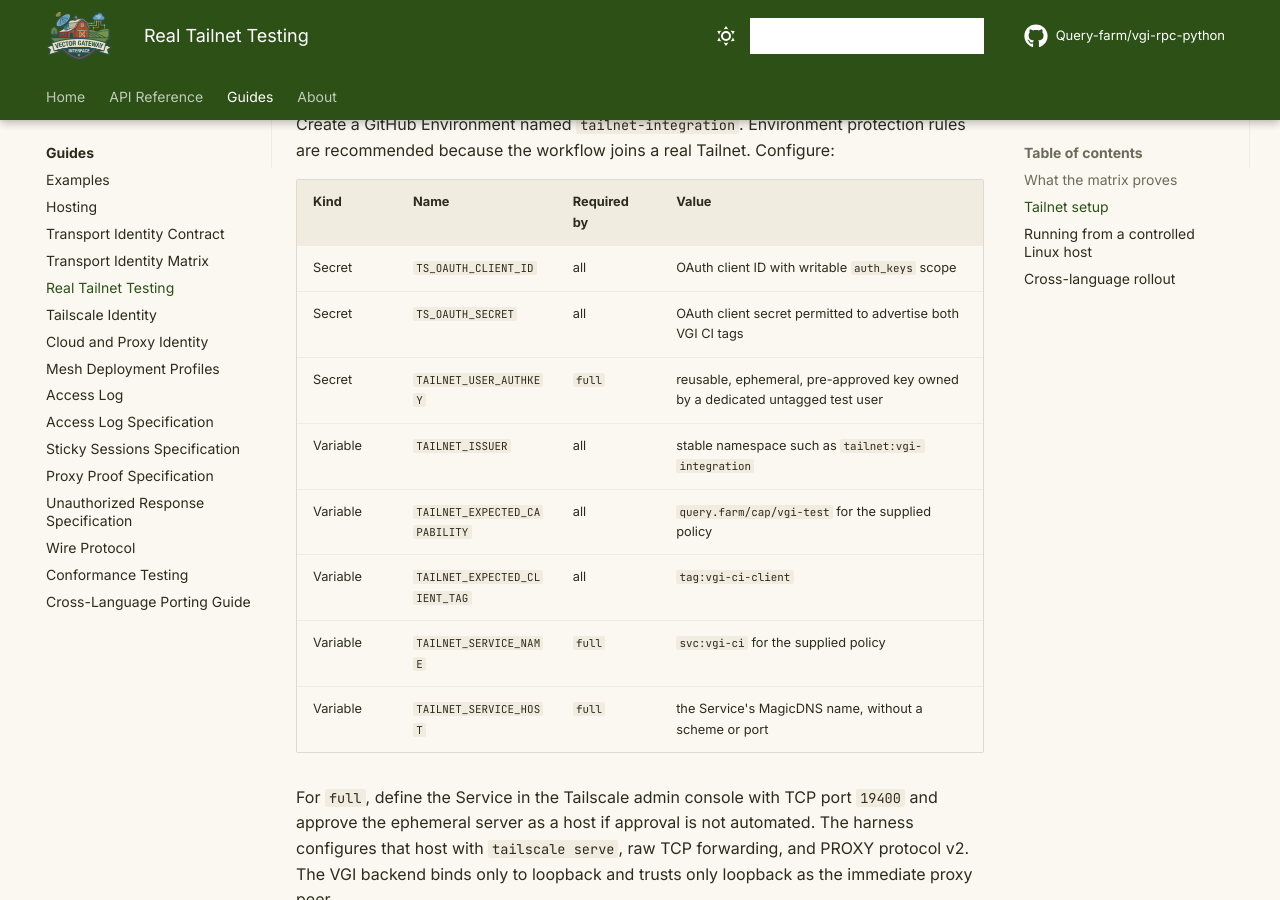
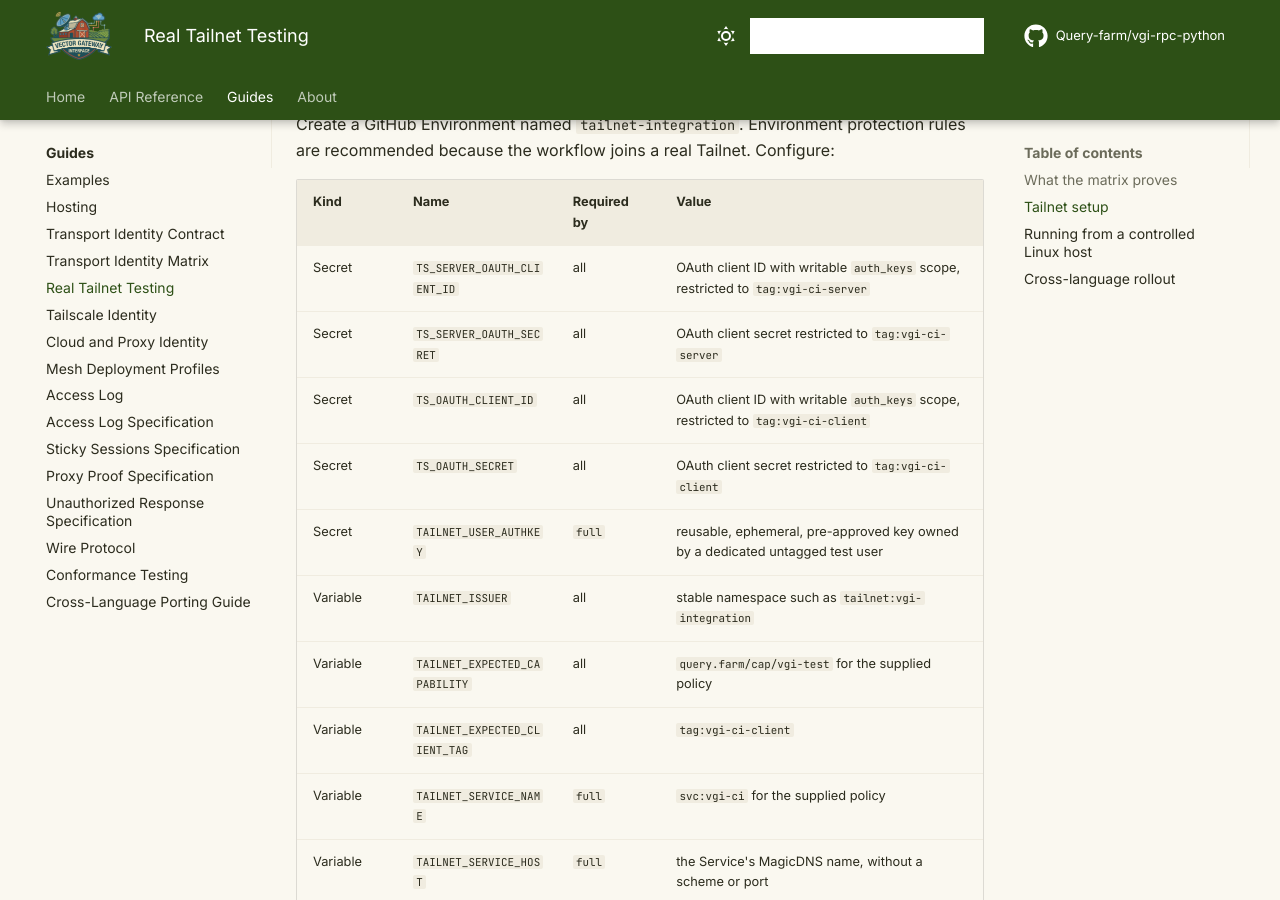
Before and after one commit to Query-farm/vgi-rpc-python, an MkDocs documentation site: the page built from docs/real-tailnet-testing.md, in a window 1280 px wide and 900 px high, scrolled down 1174 px. Built offline with MkDocs 1.6.1 and Material for MkDocs 9.7.7, drawn with Linux system fonts in a browser that asks for light colours; comment, search, counter and statistics services are not loaded.

Commit message:
test(tailnet): separate server OAuth identity

```diff
--- a/docs/real-tailnet-testing.md
+++ b/docs/real-tailnet-testing.md
@@ -33,8 +33,10 @@ rules are recommended because the workflow joins a real Tailnet. Configure:
 
 | Kind | Name | Required by | Value |
 | --- | --- | --- | --- |
-| Secret | `TS_OAUTH_CLIENT_ID` | all | OAuth client ID with writable `auth_keys` scope |
-| Secret | `TS_OAUTH_SECRET` | all | OAuth client secret permitted to advertise both VGI CI tags |
+| Secret | `TS_SERVER_OAUTH_CLIENT_ID` | all | OAuth client ID with writable `auth_keys` scope, restricted to `tag:vgi-ci-server` |
+| Secret | `TS_SERVER_OAUTH_SECRET` | all | OAuth client secret restricted to `tag:vgi-ci-server` |
+| Secret | `TS_OAUTH_CLIENT_ID` | all | OAuth client ID with writable `auth_keys` scope, restricted to `tag:vgi-ci-client` |
+| Secret | `TS_OAUTH_SECRET` | all | OAuth client secret restricted to `tag:vgi-ci-client` |
 | Secret | `TAILNET_USER_AUTHKEY` | `full` | reusable, ephemeral, pre-approved key owned by a dedicated untagged test user |
 | Variable | `TAILNET_ISSUER` | all | stable namespace such as `tailnet:vgi-integration` |
 | Variable | `TAILNET_EXPECTED_CAPABILITY` | all | `query.farm/cap/vgi-test` for the supplied policy |
```
Also changed, not shown: 3 other files.
